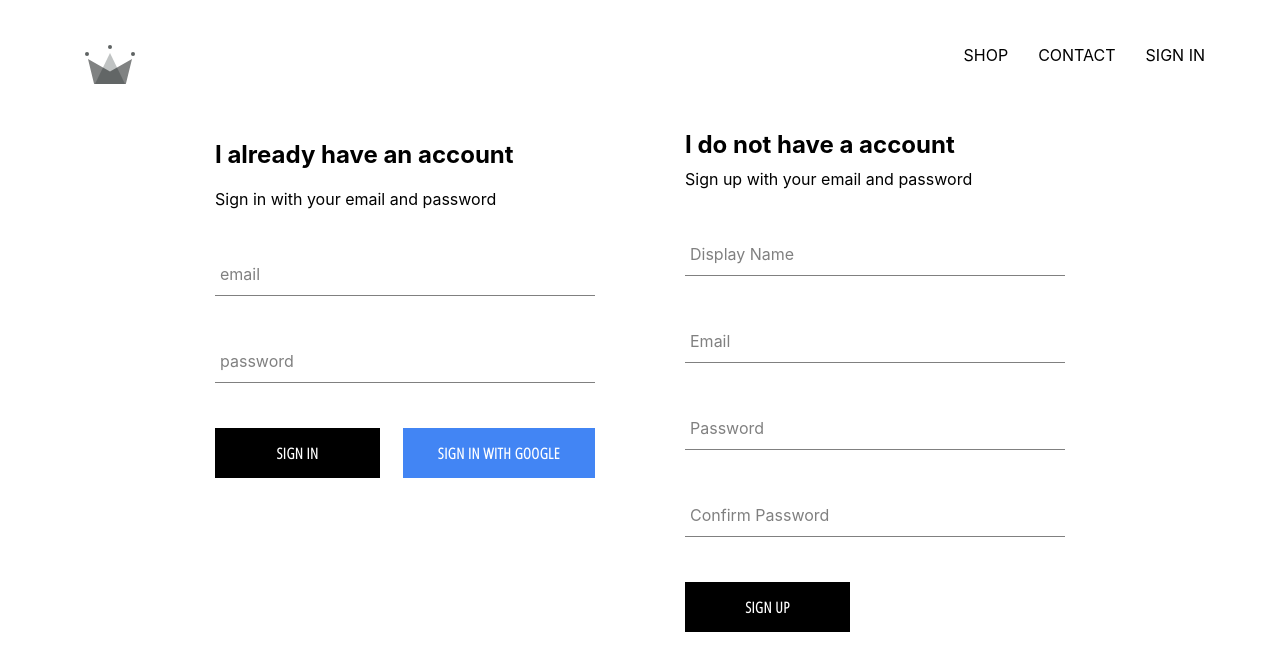
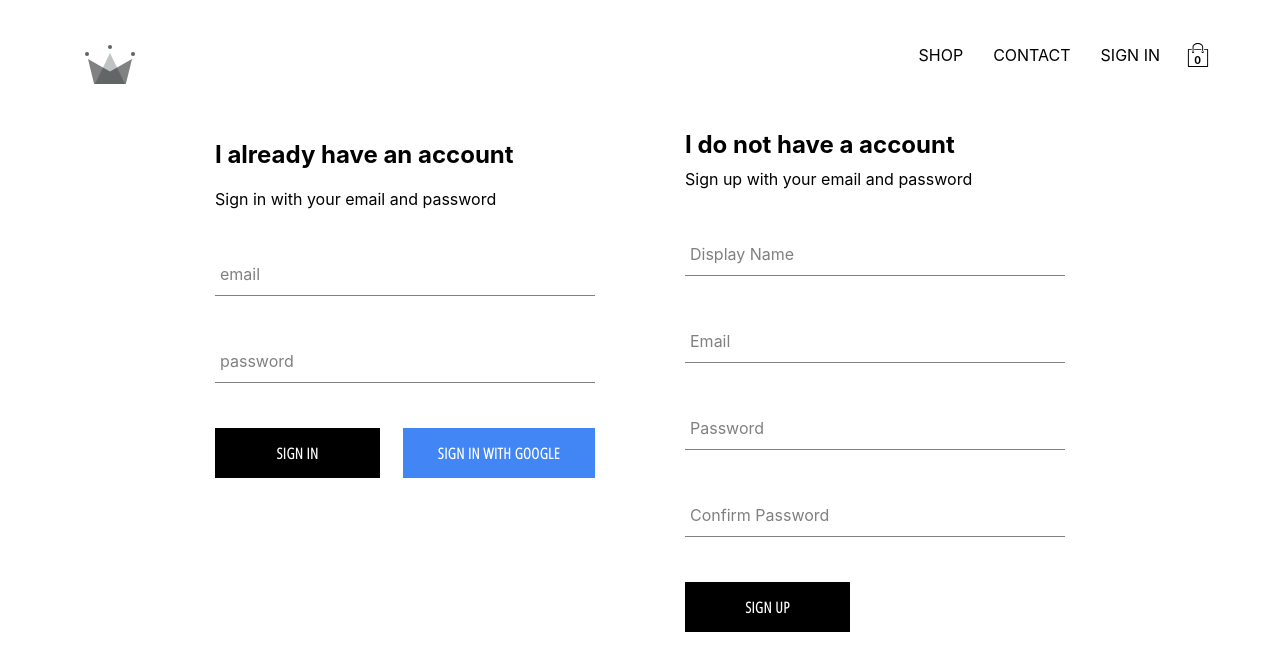
Before and after one commit to FernandoNv/crwn-clothing, a React (Create React App) app: page /signin in a window 1280 px wide. Shown: the top 670 px of the page. Built offline with nearby package versions, Linux system fonts and the light colour scheme; no server answers.

Commit message:
added cartIcon and cartDropdown components to our application, also implemented cart reducer

```diff
--- /dev/null
+++ b/src/components/cart-dropdown/cart-dropdown.component.jsx
@@ -0,0 +1,14 @@
+import React from 'react';
+import CustomButton from '../custom-button/custom-button.component';
+import './cart-dropdown.styles.scss';
+
+const CartDropdown = () => (
+    <div className='cart-dropdown'>
+        <div className='cart-item'>
+
+        </div>
+        <CustomButton> GO TO CHECKOUT </CustomButton>
+    </div>
+);
+
+export default CartDropdown;
--- /dev/null
+++ b/src/components/cart-dropdown/cart-dropdown.styles.scss
@@ -0,0 +1,24 @@
+.cart-dropdown {
+  position: absolute;
+  width: 240px;
+  height: 340px;
+  display: flex;
+  flex-direction: column;
+  padding: 20px;
+  border: 1px solid black;
+  background-color: white;
+  top: 90px;
+  right: 40px;
+  z-index: 5;
+
+  .cart-items {
+    height: 240px;
+    display: flex;
+    flex-direction: column;
+    overflow: scroll;
+  }
+
+  button {
+    margin-top: auto;
+  }
+}
--- /dev/null
+++ b/src/components/cart-icon/cart-icon.component.jsx
@@ -0,0 +1,21 @@
+import React from 'react';
+import { ReactComponent as ShoppingIcon } from '../../assets/shopping-bag.svg';
+import { connect } from 'react-redux';
+import { toggleCartHidden } from '../../redux/cart/cart.actions';
+import './cart-icon.styles.scss';
+
+const CartIcon = ({ toggleCartHidden }) => (
+    <div className='cart-icon'>
+        <ShoppingIcon className='shopping-icon' onClick={toggleCartHidden} />
+        <span className='item-count'> 0 </span>
+    </div>
+);
+
+const mapDispatchToProps = dispatch => ({
+    toggleCartHidden: () => dispatch(toggleCartHidden())
+});
+
+export default connect(
+    null,
+    mapDispatchToProps
+)(CartIcon);
--- /dev/null
+++ b/src/components/cart-icon/cart-icon.styles.scss
@@ -0,0 +1,21 @@
+.cart-icon {
+  width: 45px;
+  height: 45px;
+  position: relative;
+  display: flex;
+  align-items: center;
+  justify-content: center;
+  cursor: pointer;
+
+  .shopping-icon {
+    width: 24px;
+    height: 24px;
+  }
+
+  .item-count {
+    position: absolute;
+    font-size: 10px;
+    font-weight: bold;
+    bottom: 12px;
+  }
+}
--- a/src/components/header/header.component.jsx
+++ b/src/components/header/header.component.jsx
@@ -3,10 +3,12 @@ import { Link } from 'react-router-dom';
 import { ReactComponent as Logo } from '../../assets/crown.svg';
 import { auth } from '../../firebase/firebase.utils';
 import { connect } from 'react-redux';
+import CartDropdown from '../cart-dropdown/cart-dropdown.component';
+import CartIcon from '../cart-icon/cart-icon.component';
 
 import './header.styles.scss';
 
-const Header = ({ currentUser }) => (
+const Header = ({ currentUser, hidden }) => (
     <div className='header'>
         <Link className='logo-container' to="/">
             <Logo className='logo' />
@@ -14,20 +16,21 @@ const Header = ({ currentUser }) => (
         <div className='options'>
             <Link className='option' to='/shop'>SHOP</Link>
             <Link className='option' to='/contact'>CONTACT</Link>
-            <div>
             {
                 currentUser ?
                     <div className='option' onClick={() => auth.signOut()}>SIGN OUT</div>
                 :
                     <Link to='/signin' className='option'>SIGN IN</Link>
             }
+            <CartIcon />
         </div>
-        </div>
+        { hidden ? null : <CartDropdown /> }
     </div>
 );
 
-const mapStateToProps = state =>({
-    currentUser: state.user.currentUser
+const mapStateToProps = ({user: {currentUser}, cart: {hidden}}) =>({
+    currentUser,
+    hidden
 });
 
 export default connect(mapStateToProps)(Header);
--- /dev/null
+++ b/src/redux/cart/cart.actions.js
@@ -0,0 +1,5 @@
+import CartActionTypes from './cart.types';
+
+export const toggleCartHidden = () => ({
+    type: CartActionTypes.TOGGLE_CART_HIDDEN
+})
--- /dev/null
+++ b/src/redux/cart/cart.reducer.js
@@ -0,0 +1,19 @@
+import CartActionTypes from './cart.types';
+
+const INITIAL_STATE = {
+    hidden: true
+}
+
+const cartReducer = (state = INITIAL_STATE, action) => {
+    switch(action.type){
+        case CartActionTypes.TOGGLE_CART_HIDDEN:
+            return {
+                ...state,
+                hidden: !state.hidden
+            }
+        default:
+            return state;
+    }
+};
+
+export default cartReducer;
--- /dev/null
+++ b/src/redux/cart/cart.types.js
@@ -0,0 +1,5 @@
+const CartActionTypes = {
+    TOGGLE_CART_HIDDEN: 'TOGGLE_CART_HIDDEN'
+}
+
+export default CartActionTypes;
--- a/src/redux/root-reducer.js
+++ b/src/redux/root-reducer.js
@@ -1,6 +1,9 @@
 import { combineReducers } from 'redux';
+
 import userReducer from './user/user.reducer';
+import cartReducer from './cart/cart.reducer';
 
 export default combineReducers({
-    user: userReducer
+    user: userReducer,
+    cart: cartReducer
 });
```
Also changed, not shown: src/assets/shopping-bag.svg (added), 1 other file (tests, documents, lock files or other folders). Lines whose indentation alone changed are shown as unchanged.
